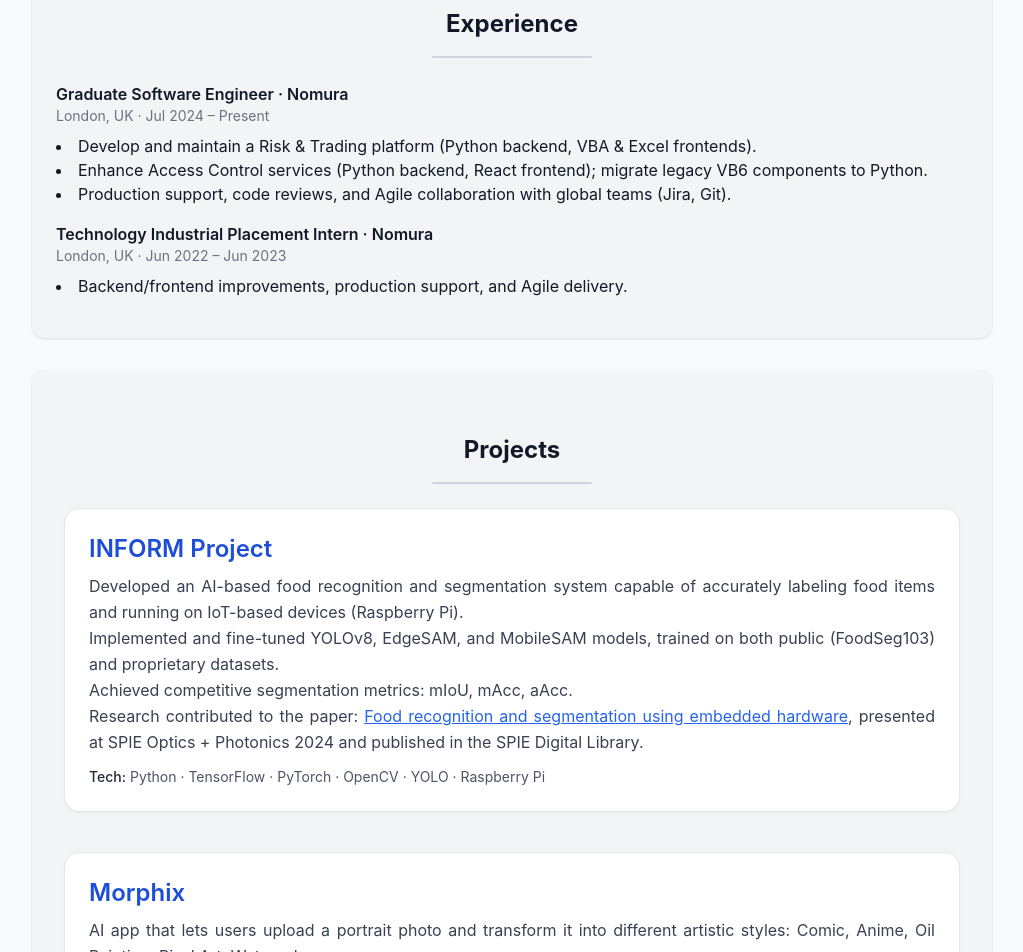
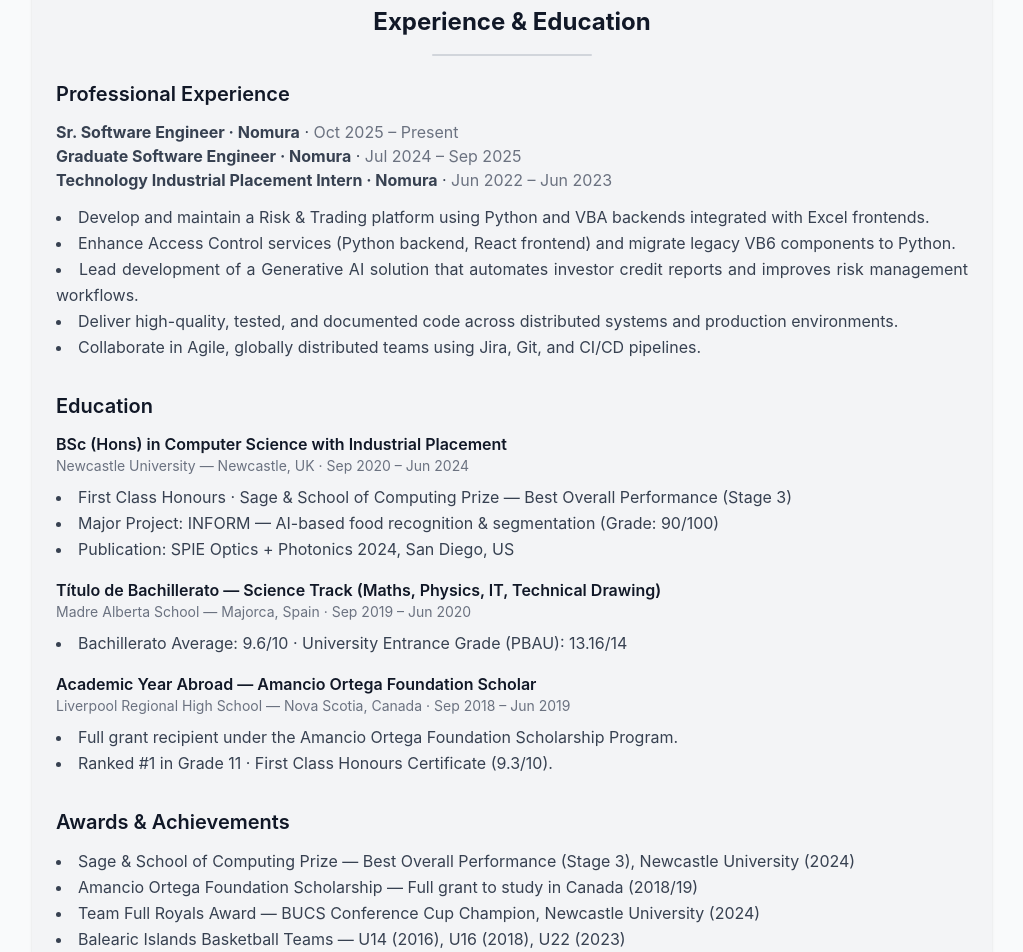
Before and after one commit to inesruizblach/inesruizblach.github.io, a React (Vite) app: page / in a window 1280 px wide. Shown: the part 1100-2052 px from the top of the page, without its empty margins (128-1151 px from the left). Built offline with nearby package versions, Linux system fonts and the light colour scheme.

Commit message:
Refactor About and Experience components; update profile image and skills categories

```diff
--- a/src/components/About.jsx
+++ b/src/components/About.jsx
@@ -27,17 +27,10 @@ const About = () => (
         <h2 className="text-2xl font-bold mb-4">About Me</h2>
         <div className="w-40 h-0.5 bg-gray-300 mb-6 rounded"></div>
         <p className="text-gray-700 leading-relaxed mb-6 text-justify">
-          Graduate Software Engineer with a <strong>First-Class Honours in Computer Science</strong> from Newcastle University.<br />
+          Sr. Software Engineer with a <strong>First-Class Honours in Computer Science</strong> from Newcastle University.<br />
           Researcher on the <strong>INFORM project</strong> — AI-based food recognition & segmentation — presented at
           <em> SPIE Optics + Photonics 2024</em> and published in the <a href="https://doi.org/10.1117/12.3031247" className="text-blue-600 underline" target="_blank" rel="noopener noreferrer">SPIE Digital Library</a>.<br />
           Passionate about building production-ready systems that combine software engineering, AI, and computer vision.
-        </p>
-
-        {/* Education */}
-        <h3 className="text-xl font-semibold mb-2">Education</h3>
-        <p className="text-gray-700 leading-relaxed text-justify">
-          <strong>BSc (Hons) Computer Science with Industrial Placement</strong> — Newcastle University (2020–2024)<br />
-          First Class Honours · Best overall performance by a Stage 3 student
         </p>
       </div>
 
--- a/src/components/Experience.jsx
+++ b/src/components/Experience.jsx
@@ -1,46 +1,113 @@
 import React from "react";
 import { motion } from "framer-motion";
 
-const experiences = [
+const roles = [
+  { title: "Sr. Software Engineer · Nomura", date: "Oct 2025 – Present" },
+  { title: "Graduate Software Engineer · Nomura", date: "Jul 2024 – Sep 2025" },
+  { title: "Technology Industrial Placement Intern · Nomura", date: "Jun 2022 – Jun 2023" }
+];
+
+const details = [
+  "Develop and maintain a Risk & Trading platform using Python and VBA backends integrated with Excel frontends.",
+  "Enhance Access Control services (Python backend, React frontend) and migrate legacy VB6 components to Python.",
+  "Lead development of a Generative AI solution that automates investor credit reports and improves risk management workflows.",
+  "Deliver high-quality, tested, and documented code across distributed systems and production environments.",
+  "Collaborate in Agile, globally distributed teams using Jira, Git, and CI/CD pipelines."
+];
+
+const education = [
   {
-    role: "Graduate Software Engineer · Nomura",
-    location: "London, UK",
-    date: "Jul 2024 – Present",
+    degree: "BSc (Hons) in Computer Science with Industrial Placement",
+    institution: "Newcastle University",
+    location: "Newcastle, UK",
+    date: "Sep 2020 – Jun 2024",
     details: [
-      "Develop and maintain a Risk & Trading platform (Python backend, VBA & Excel frontends).",
-      "Enhance Access Control services (Python backend, React frontend); migrate legacy VB6 components to Python.",
-      "Production support, code reviews, and Agile collaboration with global teams (Jira, Git)."
+      "First Class Honours · Sage & School of Computing Prize — Best Overall Performance (Stage 3)",
+      "Major Project: INFORM — AI-based food recognition & segmentation (Grade: 90/100)",
+      "Publication: SPIE Optics + Photonics 2024, San Diego, US"
     ]
   },
   {
-    role: "Technology Industrial Placement Intern · Nomura",
-    location: "London, UK",
-    date: "Jun 2022 – Jun 2023",
+    degree: "Título de Bachillerato — Science Track (Maths, Physics, IT, Technical Drawing)",
+    institution: "Madre Alberta School",
+    location: "Majorca, Spain",
+    date: "Sep 2019 – Jun 2020",
     details: [
-      "Backend/frontend improvements, production support, and Agile delivery."
+      "Bachillerato Average: 9.6/10 · University Entrance Grade (PBAU): 13.16/14"
+    ]
+  },
+  {
+    degree: "Academic Year Abroad — Amancio Ortega Foundation Scholar",
+    institution: "Liverpool Regional High School",
+    location: "Nova Scotia, Canada",
+    date: "Sep 2018 – Jun 2019",
+    details: [
+      "Full grant recipient under the Amancio Ortega Foundation Scholarship Program.",
+      "Ranked #1 in Grade 11 · First Class Honours Certificate (9.3/10)."
     ]
   }
 ];
 
+const achievements = [
+  "Sage & School of Computing Prize — Best Overall Performance (Stage 3), Newcastle University (2024)",
+  "Amancio Ortega Foundation Scholarship — Full grant to study in Canada (2018/19)",
+  "Team Full Royals Award — BUCS Conference Cup Champion, Newcastle University (2024)",
+  "Balearic Islands Basketball Teams — U14 (2016), U16 (2018), U22 (2023)",
+  "The Charles Ernst Award (MVP Girls Basketball) — Liverpool Regional High School (2019)",
+  "Academic Honours Certificate — Outstanding Academic Achievement, Balearic Islands Government (2018)",
+  "Summer Scientific Campus Scholarship in Artificial Intelligence, University of Salamanca — Spanish Government (2018)"
+];
+
 const Experience = () => (
   <motion.section
+    id="experience & education"
     className="bg-gray-100 rounded-xl shadow p-6"
     initial={{ opacity: 0, y: 20 }}
     whileInView={{ opacity: 1, y: 0 }}
     viewport={{ once: true }}
     transition={{ duration: 0.6 }}
   >
-    <h2 className="text-2xl font-bold mb-4 text-center">Experience</h2>
-    <div className="w-40 h-0.5 bg-gray-300 mx-auto mb-6 rounded text-justify"></div>
-    {experiences.map((exp, i) => (
-      <div key={i} className="mb-4">
-        <h3 className="font-semibold ">{exp.role}</h3>
-        <p className="text-gray-500 text-sm">{exp.location} · {exp.date}</p>
-        <ul className="list-disc list-inside mt-2 text-justify">
-          {exp.details.map((d, idx) => <li key={idx}>{d}</li>)}
-        </ul>
+    <h2 className="text-2xl font-bold mb-4 text-center">Experience & Education</h2>
+    <div className="w-40 h-0.5 bg-gray-300 mx-auto mb-6 rounded"></div>
+
+    {/* NOMURA EXPERIENCE */}
+    <div className="mb-8">
+      <h3 className="text-xl font-semibold mb-3">Professional Experience</h3>
+
+      <div className="mb-3">
+        {roles.map((r, i) => (
+          <p key={i} className="text-gray-700">
+            <strong>{r.title}</strong> · <span className="text-gray-500">{r.date}</span>
+          </p>
+        ))}
       </div>
-    ))}
+
+      <ul className="list-disc list-inside mt-2 text-gray-700 leading-relaxed text-justify">
+        {details.map((d, idx) => <li key={idx}>{d}</li>)}
+      </ul>
+    </div>
+
+    {/* EDUCATION */}
+    <div className="mb-8">
+      <h3 className="text-xl font-semibold mb-3">Education</h3>
+      {education.map((edu, i) => (
+        <div key={i} className="mb-4">
+          <h4 className="font-semibold">{edu.degree}</h4>
+          <p className="text-gray-500 text-sm">{edu.institution} — {edu.location} · {edu.date}</p>
+          <ul className="list-disc list-inside mt-2 text-gray-700 leading-relaxed text-justify">
+            {edu.details.map((d, idx) => <li key={idx}>{d}</li>)}
+          </ul>
+        </div>
+      ))}
+    </div>
+
+    {/* ACHIEVEMENTS */}
+    <div>
+      <h3 className="text-xl font-semibold mb-3">Awards & Achievements</h3>
+      <ul className="list-disc list-inside text-gray-700 leading-relaxed text-justify">
+        {achievements.map((a, i) => <li key={i}>{a}</li>)}
+      </ul>
+    </div>
   </motion.section>
 );
 
--- a/src/components/Navbar.jsx
+++ b/src/components/Navbar.jsx
@@ -1,6 +1,6 @@
 import React, { useState, useEffect } from "react";
 
-const sections = ["about", "experience", "projects", "skills", "contact"];
+const sections = ["about", "experience & education", "projects", "skills", "contact"];
 
 const Navbar = () => {
   const [active, setActive] = useState("about");
--- a/src/components/Skills.jsx
+++ b/src/components/Skills.jsx
@@ -2,47 +2,58 @@ import React from "react";
 import { motion } from "framer-motion";
 
 const skills = {
-  "Programming & Frameworks": [
+  "Programming Languages & Frameworks": [
     "Python",
-    "JavaScript (React)",
+    "SQL",
+    "VBA",
+    "React",
     "Flask",
-    "VBA",
-    "SQL",
+    "FastAPI",
     "Tkinter",
-    "Pytest"
+    "Streamlit",
+    "Gradio",
+    "SQLAlchemy"
   ],
-  "Data & ML": [
-    "NumPy",
-    "Pandas",
+  "Data Science & AI": [
     "Machine Learning",
     "Deep Learning",
     "Computer Vision",
-    "Image Processing"
+    "Image Processing",
+    "Generative AI",
+    "TensorFlow",
+    "PyTorch",
+    "Hugging Face",
+    "OpenCV",
+    "YOLO",
+    "CNN",
+    "Stable Diffusion",
+    "ControlNet",
+    "Scikit-Learn",
+    "ETL"
   ],
-  "Tools & Platforms": [
+  "Data Analysis & Visualization": [
+    "NumPy",
+    "Pandas",
+    "Matplotlib",
+    "Seaborn"
+  ],
+  "DevOps & Tools": [
     "Git",
     "GitHub",
+    "GitHub Actions",
+    "Jira",
+    "Docker",
     "Jupyter Notebook",
+    "Google Colab",
+    "Visual Studio Code",
     "PyCharm",
-    "Visual Studio Code",
-    "Excel (Macros)",
-    "Jira",
-    "CI/CD Pipelines"
-  ],
-  "Methodologies & Soft Skills": [
-    "Agile",
-    "Scrum",
-    "Software Testing & Documentation",
-    "Project Management",
-    "Analytical Thinking",
-    "Problem-Solving",
-    "Effective Communication",
-    "Team Collaboration"
+    "Excel (Macros)"
   ]
 };
 
 const Skills = () => (
   <motion.section
+    id="skills"
     className="bg-gray-100 rounded-xl shadow p-6"
     initial={{ opacity: 0, y: 20 }}
     whileInView={{ opacity: 1, y: 0 }}
```
Also changed, not shown: public/profile.png.
